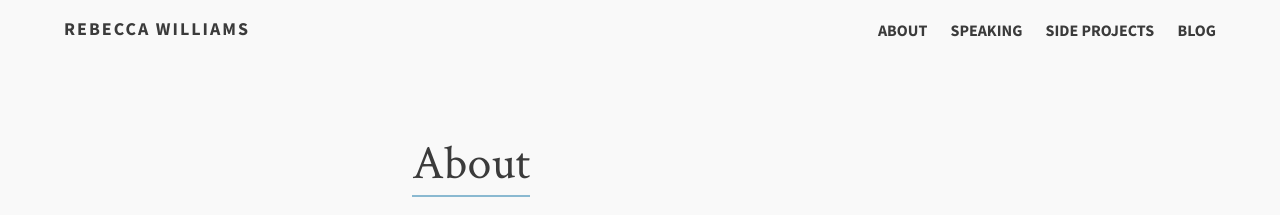
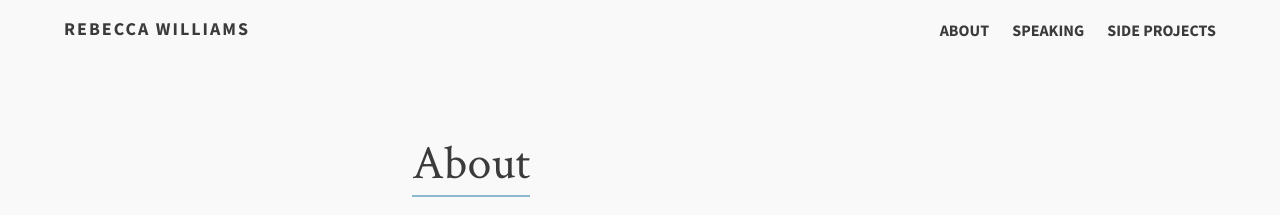
Before and after one commit to rebeccawilliams/rebeccawilliams.us, a Jekyll site: the page built from index.md, in a window 1280 px wide. Shown: the top 215 px of the page. Built offline with Jekyll 4.4.1, drawn with Linux system fonts in a browser that asks for light colours; nearby versions of some CDN libraries.

Commit message:
Update head-dark.html

```diff
--- a/_includes/head-dark.html
+++ b/_includes/head-dark.html
@@ -68,9 +68,7 @@
             <li>
               <a href="/projects" title="{{ site.title }}">Side Projects</a>
             </li>
-            <li>
-              <a href="/blog" title="{{ site.title }}">Blog</a>
-            </li>
+
 
             {% for link in site.links %}
                 <li><a href="{% if link.external %}{{ link.url }}{% else %}{{ site.url }}{{ link.url }}{% endif %}" {% if link.external %}target="_blank"{% endif %}>{{ link.title }}</a></li>
```
